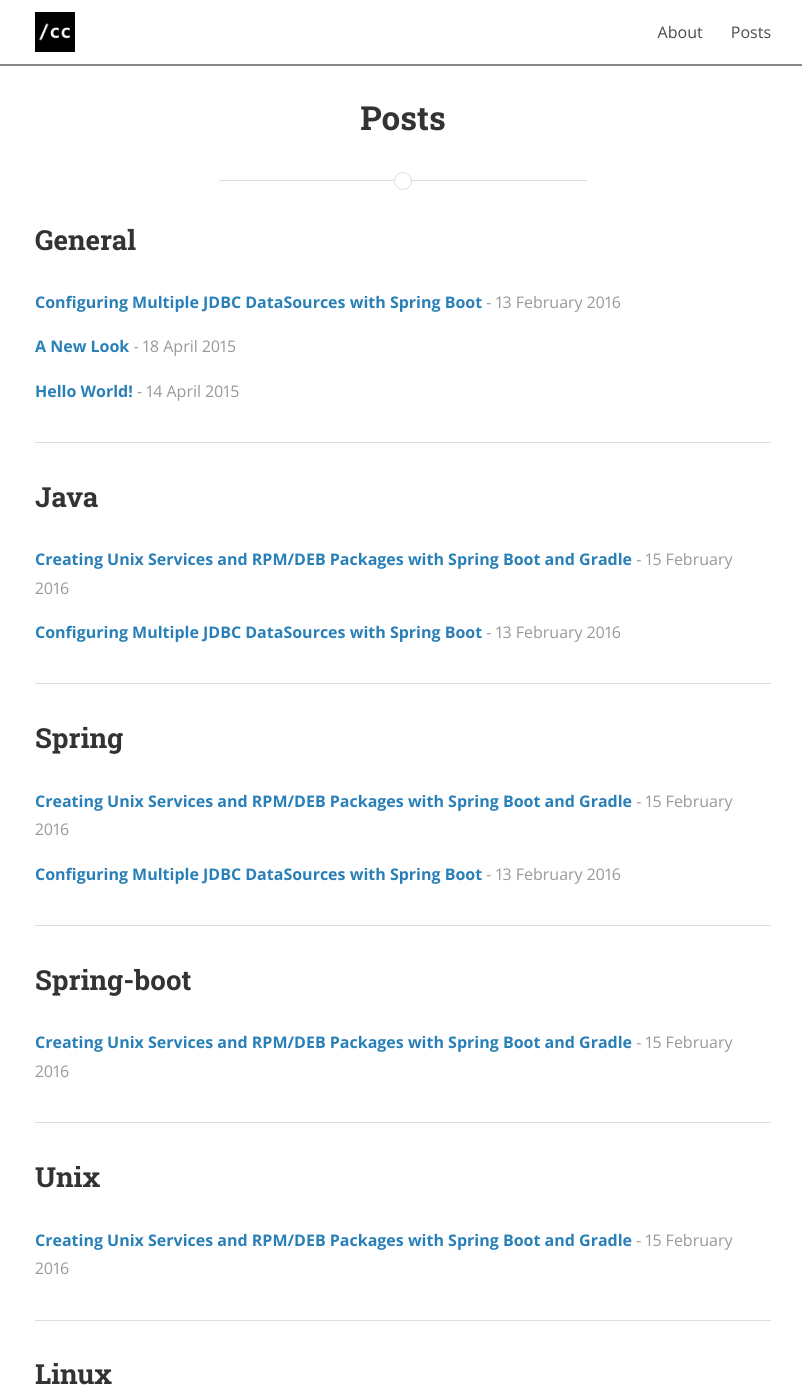
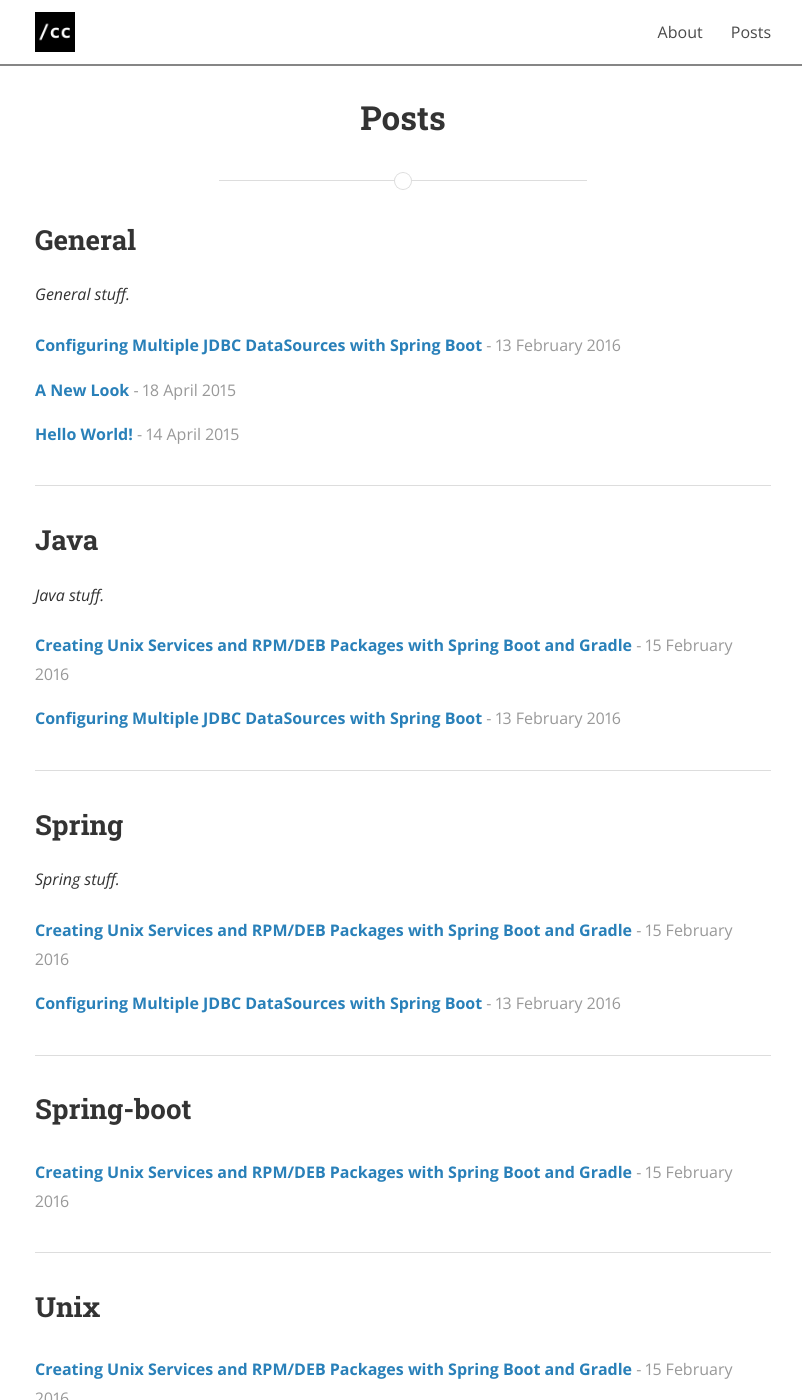
Before and after one commit to ccampo133/ccampo133.github.io, a Jekyll site: the page built from pages/posts.html, in a window 1280 px wide and 1400 px high. Shown: the whole window, without its empty margins (237-1039 px from the left). Built offline with Jekyll 4.4.1, drawn with Linux system fonts in a browser that asks for light colours; nearby versions of some CDN libraries; a style sheet for code colours, icons or effects is not loaded.

Commit message:
Update category descriptions

```diff
--- a/_config.yml
+++ b/_config.yml
@@ -48,11 +48,14 @@ ga_tracking_id: "UA-61649602-1"
 
 # Category descriptions (for archive pages)
 descriptions:
-  - cat: jekyll
-    desc: "Posts describing Jekyll setup techniques."
+  - cat: java
+    desc: "Java stuff."
 
-  - cat: dummy
-    desc: "Just some placeholder posts, lorem ipsum and the rest."
+  - cat: general
+    desc: "General stuff."
+
+  - cat: spring
+    desc: "Spring stuff."
 
 # Social icons and sharing options
 #
```
